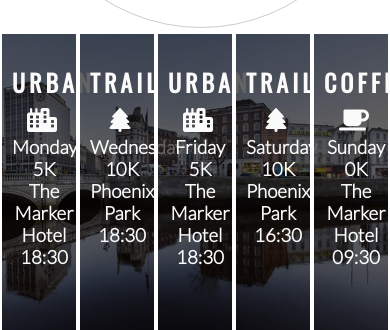
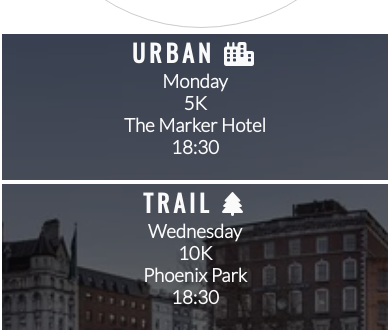
Before and after one commit to neil314159/love-running, a plain HTML site: page index.html in a window 390 px wide. Shown: the part 1888-2218 px from the top of the page. Drawn offline with nearby package versions, Linux system fonts and the light colour scheme.

Commit message:
made times responsive

```diff
--- a/assets/css/style.css
+++ b/assets/css/style.css
@@ -272,9 +272,18 @@ footer{
         float: left;
         padding: 0;
     }
+
+#times > div{
+    width: 100%;
+    clear: both;
+    height: 150px;
+    padding: 0;
+}
+
     hr{
         display: none;
     }
+
 
 
 }
@@ -312,4 +321,7 @@ footer{
     .left-about-heading p, .right-about-heading p{
         text-align: center;
         padding: 0 20px;
+    }
+
+
 }
```
